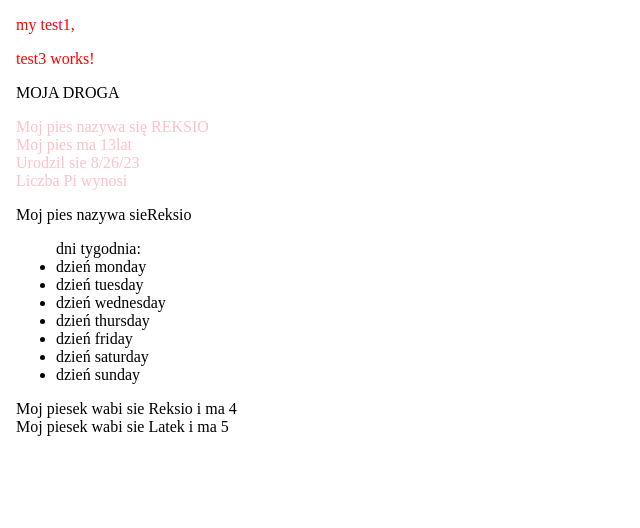
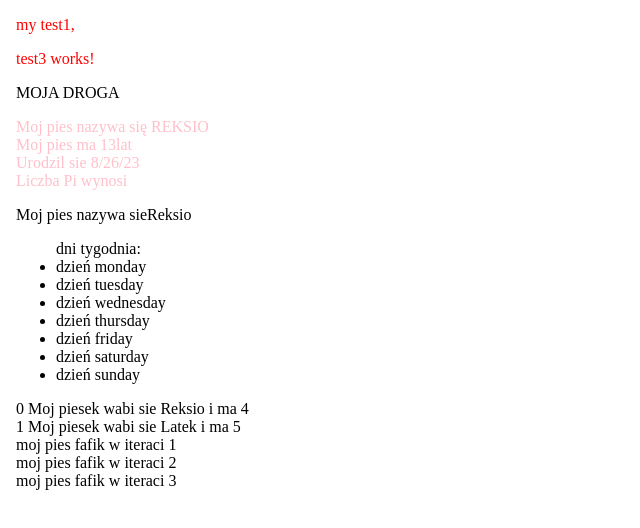
Before and after one commit to DGStach/kurs-Angular, an Angular app: page / in a window 1280 px wide. Shown: the top 528 px of the page, without its empty margins (0-640 px from the left). Built offline with nearby package versions, Linux system fonts and the light colour scheme.

Commit message:
dyrektywy ngFor - let i of [],let i = index

```diff
--- a/src/app/dyrektywy/dyrektywy.component.html
+++ b/src/app/dyrektywy/dyrektywy.component.html
@@ -6,6 +6,8 @@
     </li>
 </ul>
 
-<div *ngFor="let dog of dogs">
-    Moj piesek wabi sie {{dog.name}} i ma {{dog.age}}
+<div *ngFor="let dog of dogs, let i = index">
+    {{i}} Moj piesek wabi sie {{dog.name}} i ma {{dog.age}}
 </div>
+
+<div *ngFor = "let i of [1,2,3]">moj pies fafik w iteraci {{i}}</div>
```
